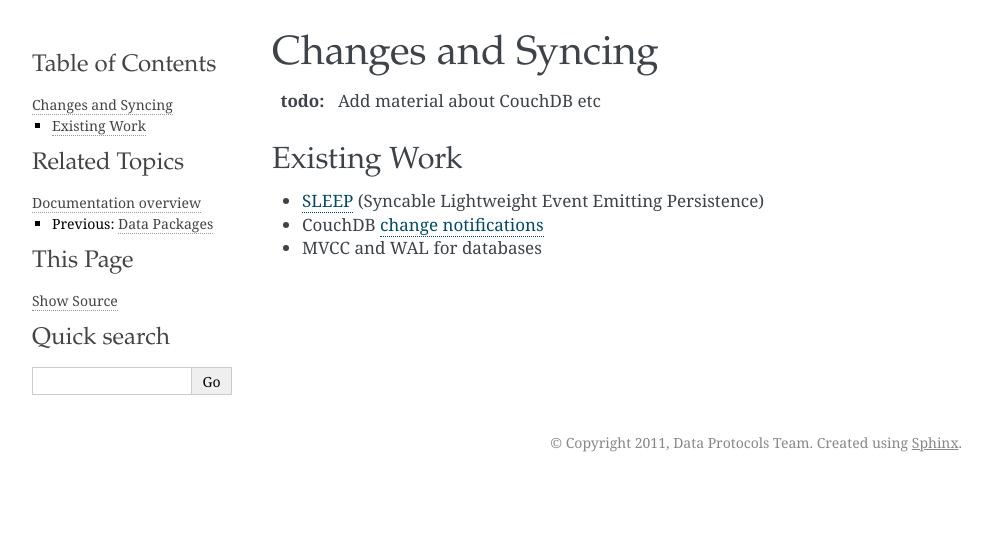
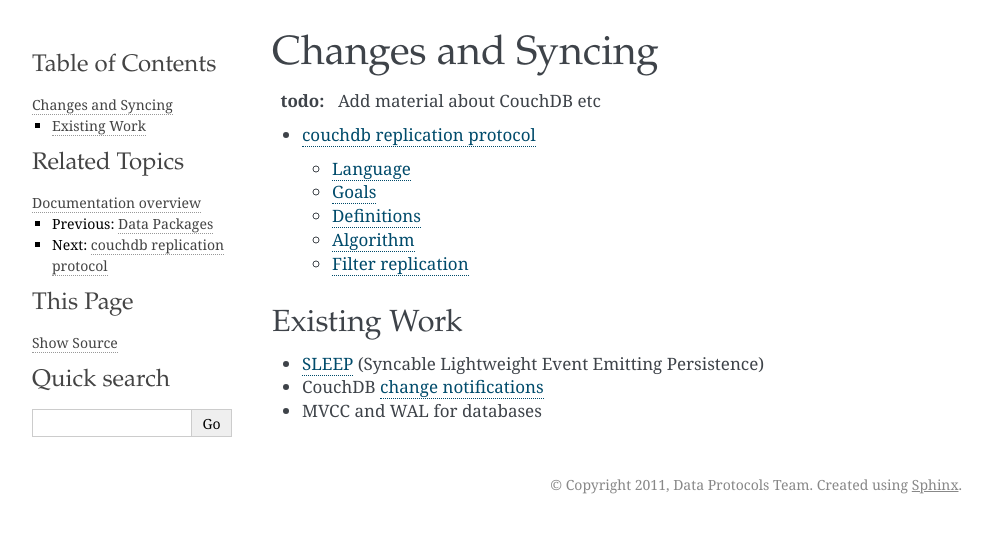
Before and after one commit to frictionlessdata/datapackage, a Sphinx documentation site: the page built from source/syncing.rst, in a window 1280 px wide. Shown: the top 533 px of the page, without its empty margins (148-1140 px from the left). Built offline with Sphinx 7.4.7, drawn with Linux system fonts in a browser that asks for light colours; part of the change alters nothing that is shown.

Commit message:
add couchdb replication protocol

```diff
--- /dev/null
+++ b/source/couchdb_replication.rst
@@ -0,0 +1,121 @@
+couchdb replication protocol
+============================
+
+The **CouchDB Replication protocol** is a protocol for synchronizing
+documents between 2 peers over HTTP/1.1.
+
+Language
+--------
+
+The key words "MUST", "MUST NOT", "REQUIRED", "SHALL", "SHALL NOT",
+"SHOULD", "SHOULD NOT", "RECOMMENDED", "MAY", and "OPTIONAL" in this
+document are to be interpreted as described in :rfc:2119.
+
+
+Goals
+-----
+
+The CouchDB Replication protocol is a synchronization protocol for
+synchronizing documents between 2 peers over HTTP/1.1.
+
+In theory the CouchDB protocol can be used between products that
+implement it. However the reference implentation, written in Erlang_, is
+provided by the couch_replicator_ module available in Apache CouchDB.
+
+
+The CouchDB_ replication protocol is using the `CouchDB REST API
+<http://wiki.apache.org/couchdb/Reference>`_ and so is based on HTTP and
+the Apache CouchDB MVC Data model. The primary goal of this
+specification is to describe the CouchDB replication alogorithm.
+
+
+Definitions
+-----------
+
+ID:
+    An identifier (could be an UUID) as described in :rfc:4122
+
+Sequence:
+    (to define)
+
+Revision:
+    (to define)
+
+Document
+    A document is JSON entity with a unique ID and revision.
+
+Database
+    A collection of document with a unique URI
+
+URI
+    An uri is defined by the :rfc:2396 . It can be an URL as defined
+    in :rfc:1738.
+
+Source
+    Database from where the Documents are replicated
+
+Target
+    Database where the Document are replicated
+
+Checkpoint
+    Last source sequence ID
+
+
+Algorithm
+---------
+
+1. Assign an unique identifier to the source Database. Most of the
+   time it will be the URI.
+
+2. Save this identifier in a special Document named `_local/<uniqueid>`
+   on the Target database. This document isn't replicated. It will
+   collect the last Source sequence ID, the Checkpoint, from the
+   previous replication process.
+
+3. Get the Source changes feed by passing it the Checkpoint using the
+   `since` parameter by calling the `/<source>/_changes` URL.
+
+.. note::
+
+    This step can be done continuously using the `feed=longpoll` or
+    `feed=continuous` parameters. Then the feed will continuously get
+    the changes.
+
+
+4. Collect a group of Document/Revisions ID pairs from the **changes
+   feed** and send them to the target databases on the
+   `/<target>/_revs_diffs` URL. The result will contain the list of
+   revisions **NOT** in the Target database.
+
+5. GET each revisions from the source Database by calling the URL
+   `/<source>/<docid>?revs=true&rev=<revision>` . This
+   will get the document with teh parent revisions. Also don't forget to
+   get attachements that aren't already stored at the target. As an
+   optimisation you can use the HTTP multipart api to get all.
+
+6. Collect a group of revisions fetched at previous step and store them
+   on the target database using the `Bulk Docs
+   <http://wiki.apache.org/couchdb/HTTP_Document_API#Bulk_Docs>`_ API
+   with the `new_edit: false` JSON property to preserve their revisions
+   ID.
+
+7. After the group of revision is stored on the Target Database, save
+   the new Checkpoint on the Source database.
+
+
+.. note::
+
+    Even if some revisions have been ignored the sequence should be take
+    in consideration for the Checkpoint.
+
+
+Filter replication
+------------------
+
+    The replication can be filtered by passing the `_filter` parameter
+    to the changes feeds. This will call a function on each changes. If
+    this function return True, the document will be added to the feed.
+
+.. _CouchDB: http://couchdb.apache.org
+.. _Erlang: http://erlang.org
+.. _couch_replicator: https://github.com/apache/couchdb/tree/master/src/couch_replicator
--- a/source/syncing.rst
+++ b/source/syncing.rst
@@ -3,6 +3,13 @@ Changes and Syncing
 ===================
 
 :todo: Add material about CouchDB etc
+
+
+.. toctree::
+   :maxdepth: 2
+
+   couchdb_replication
+
 
 Existing Work
 =============
```
